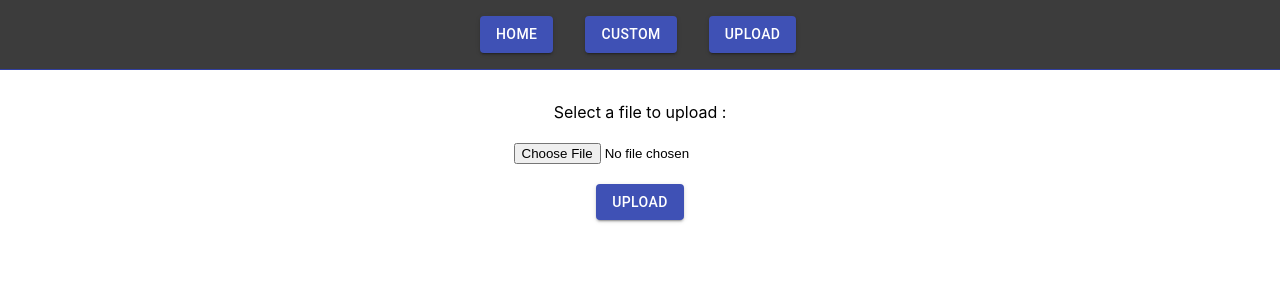
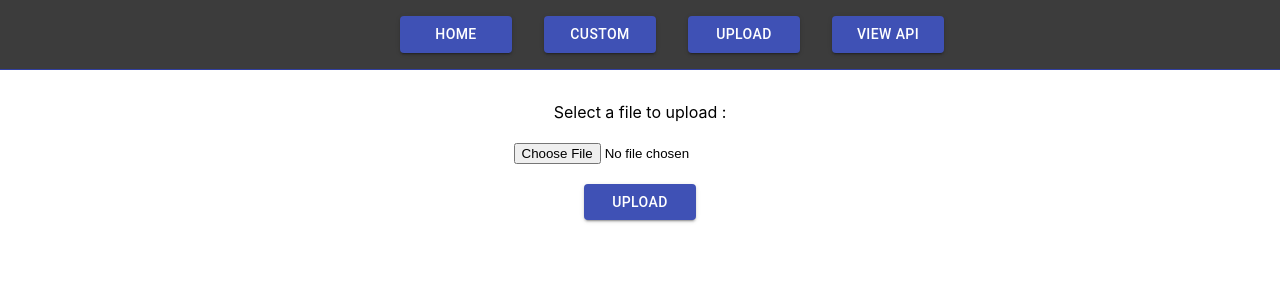
Before and after one commit to Erwann20/Custom_apiRest, a React (Create React App) app: page /upload in a window 1280 px wide. Shown: the top 300 px of the page. Built offline with nearby package versions, Linux system fonts and the light colour scheme.

Commit message:
create a front to show links with JsonSchema name & config server to set protected schemas

```diff
--- a/json-server/json/getNameSchema.json
+++ b/json-server/json/getNameSchema.json
@@ -1 +1 @@
-{"schemajson":[{"name":"create"},{"name":"db"},{"name":"getNameSchema"},{"name":"ihih"},{"name":"schema"},{"name":"template"},{"name":"test"}]}
+{"schemajson":[{"name":"create"},{"name":"db"},{"name":"schema"},{"name":"template"},{"name":"test"},{"name":"titi"}]}
--- a/json-server/json/template.json
+++ b/json-server/json/template.json
@@ -1 +1 @@
-{"customSchema":{"type":"ihi","pseudo":"toto","schemaJson":{"schema":[{"template":[{"name":"hihihi"}],"id":1}]}}}
+{"customSchema":{"type":"ihi","pseudo":"toto","schemaJson":{"schema":[{"template":[{"name":"zzdzdd"}],"id":1}]}}}
--- a/src/components/fundamentale/nav/nav.js
+++ b/src/components/fundamentale/nav/nav.js
@@ -1,14 +1,57 @@
-import React, {Component} from 'react';
+import React, {Component, useState} from 'react';
 import './nav.sass'
 import { Button } from '@material-ui/core';
 import { Route, BrowserRouter } from 'react-router-dom';
 import Custom from '../../page/custom/custom'
 import Upload from '../../page/update/update'
+import Axios from 'axios';
 
 // import { connect } from "react-redux";
 // import { bindActionCreators } from "redux";
 // import * as navActions from "../../store/nav/actions";
-export default function nav() {
+export default function Nav() {
+  const [listeSchemajson, setListeSchemajson] = useState()
+  const [isOpen, setIsOpen] = useState(false)
+    let htmlList = []
+
+
+    function giveJsonName() {
+      let listeSchema = []
+
+      if (isOpen === true) {
+        setIsOpen(false)
+        setListeSchemajson("")
+      } else {
+        setIsOpen(true)
+            Axios.get(`http://localhost:8080/getNameSchema`)
+              .then(res => {
+                const json = res.data.schemajson
+                const listJson = json.map((jsonFile) =>
+                listeSchema.push(jsonFile.name)
+
+                );
+                listeSchema.map((fileName) =>
+                htmlList.push(
+                    <div>
+                      <a target="_blank" href={"http://localhost:8080/"+fileName}>{fileName}</a><br></br>
+                    </div>
+                    )
+                )
+                setListeSchemajson(htmlList)
+
+              }
+          ).catch( function(error) {
+            console.log(error)
+            return (
+              setListeSchemajson("toto")
+            )
+
+          })
+      }
+
+
+
+  }
 
       return (
         <BrowserRouter>
@@ -30,9 +73,18 @@ export default function nav() {
                     Upload
                   </Button></a>
               </div>
+              <div class="nav-item">
+                  <Button variant="contained" color="primary" onClick={() => giveJsonName()}>
+                    View API
+                  </Button>
+              </div>
 
             </div>
+            <div class="modal-nameJson">
+              {listeSchemajson}
+            </div>
           </div>
+
           <div className="main-route-place">
             <Route exact path="/custom" component={Custom} />
             <Route exact path="/upload" component={Upload} />
--- a/src/components/fundamentale/nav/nav.sass
+++ b/src/components/fundamentale/nav/nav.sass
@@ -4,7 +4,7 @@
     & .nav-center
         margin: auto
         display: flex
-        width: 20rem
+        width: 30rem
         padding: 1rem
         & .nav-item
             margin-right: 2rem
@@ -12,3 +12,13 @@
                 font-size: 1.5rem
                 text-decoration: none
                 color: black
+
+Button
+    width: 7rem
+
+.modal-nameJson
+    a
+        color: white
+        text-decoration: none
+        &:hover
+            color: black
--- a/src/components/page/home/home.js
+++ b/src/components/page/home/home.js
@@ -1,19 +1,49 @@
-import React from 'react';
+import React, { useState, useEffect } from 'react';
 import './home.scss'
 import Nav from '../../fundamentale/nav/nav'
 import { BrowserRouter } from 'react-router-dom';
+import Axios from 'axios';
 // import { connect } from "react-redux";
 // import { bindActionCreators } from "redux";
 // import * as homeActions from "../../store/home/actions";
-export default function home(props) {
-    // constructor(props) {
-    //     super(props);
-    //     this.state = {};
-    // }
+export default function Home(props) {
+
+    const [listeSchemajson, setListeSchemajson] = useState()
+    let listeSchema = []
+    let htmlList = []
+    useEffect(() => {
+
+    })
+
+
+    function giveJsonName() {
+          Axios.get(`http://localhost:8080/getNameSchema`)
+          .then(res => {
+            const json = res.data.schemajson
+            const listJson = json.map((jsonFile) =>
+            listeSchema.push(jsonFile.name)
+
+            );
+            listeSchema.map((fileName) =>
+            htmlList.push(
+                <div>
+                  <a href={"http://localhost:8080/"+fileName}>{fileName}</a><br></br>
+                </div>
+                )
+            )
+            console.log(htmlList)
+
+          }
+      ).catch( function(error) {
+        console.log(error)
+        setListeSchemajson("Aucun schéma n'a été ajouter")
+    })
+    }
     return (
 
         <div className="component-home">
           <Nav/>
+          { listeSchemajson }
         </div>
 
     )
```
Also changed, not shown: json-server/server.js (+14 -2 lines).
